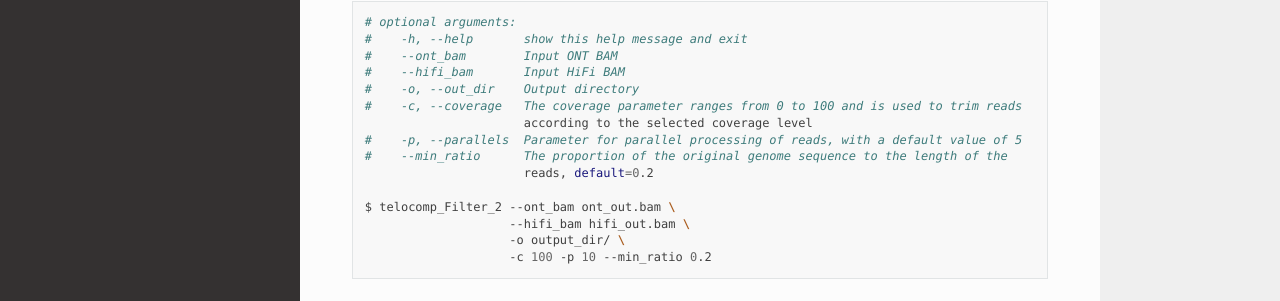
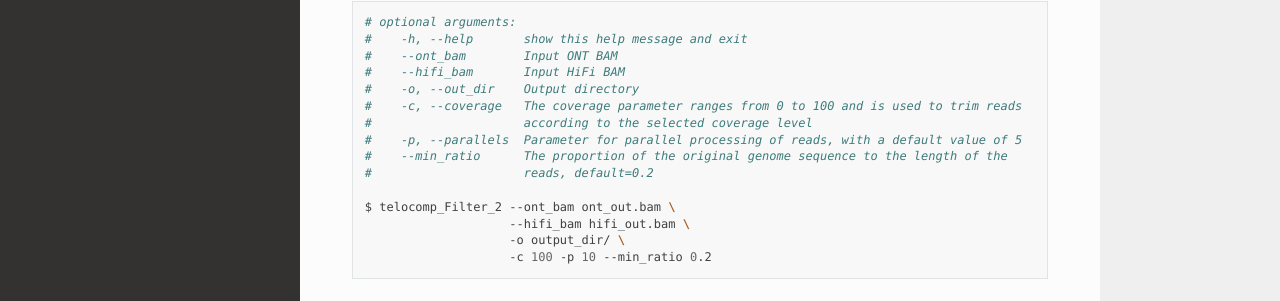
Before and after one commit to lxie-0709/TeloComp, a Sphinx documentation site: the page built from docs/content/Filter_module.rst, in a window 1280 px wide and 900 px high, scrolled down 592 px. Shown: the part 432-733 px from the top of the window. Built offline with Sphinx 7.4.7 and the Read the Docs theme 3.1.0, drawn with Linux system fonts in a browser that asks for light colours.

```diff
--- a/docs/content/Filter_module.rst
+++ b/docs/content/Filter_module.rst
@@ -44,10 +44,10 @@ The second step of the `Filter module` is designed to detect, extract, and proce
     #    --hifi_bam       Input HiFi BAM
     #    -o, --out_dir    Output directory
     #    -c, --coverage   The coverage parameter ranges from 0 to 100 and is used to trim reads
-                          according to the selected coverage level
+    #                     according to the selected coverage level
     #    -p, --parallels  Parameter for parallel processing of reads, with a default value of 5
     #    --min_ratio      The proportion of the original genome sequence to the length of the
-                          reads, default=0.2
+    #                     reads, default=0.2
 
     $ telocomp_Filter_2 --ont_bam ont_out.bam \
                         --hifi_bam hifi_out.bam \
```
